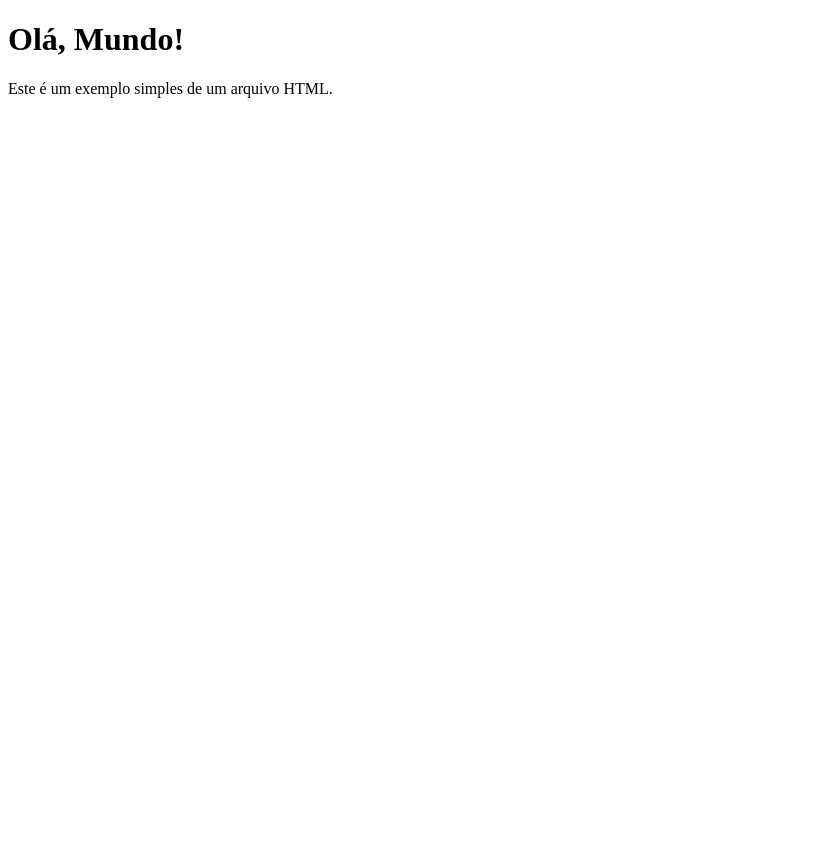
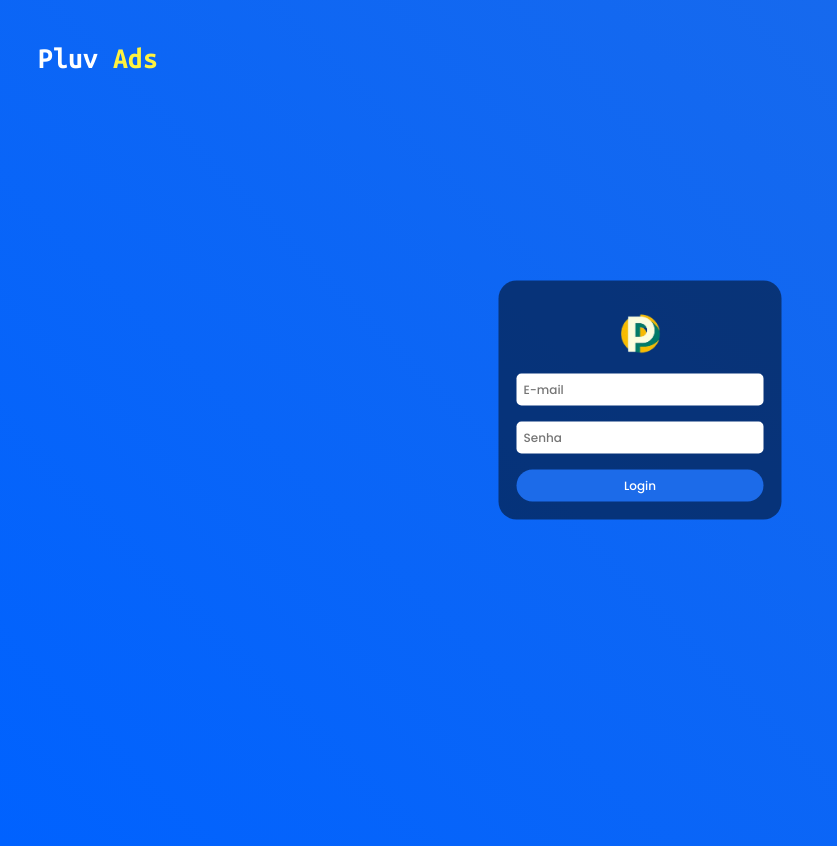
Before and after one commit to zingomes/utn, a plain HTML site: page index.html in a window 1280 px wide. Shown: the whole page, without its empty margins (0-837 px from the left). Before the commit the page ends 800 px from the top, so only its background shows below. Drawn offline with Linux system fonts and the light colour scheme.

Commit message:
Add files via upload

```diff
--- a/index.html
+++ b/index.html
@@ -1,10 +1,34 @@
 <!DOCTYPE html>
-<html>
+<html lang="en">
 <head>
-    <title>Meu Primeiro Site</title>
+  <meta charset="UTF-8">
+  <meta http-equiv="X-UA-Compatible" content="IE=Edge">
+  <meta name="viewport" content="width=device-width, initial-scale=1">
+
+  <title>Pluvi|Login</title>
+
+  <!-- HTML -->
+
+
+  <!-- Custom Styles -->
+  <link rel="stylesheet" href="style.css">
 </head>
+
 <body>
-    <h1>Olá, Mundo!</h1>
-    <p>Este é um exemplo simples de um arquivo HTML.</p>
+  <main>
+    <h1>Pluv <span>Ads</span></h1>
+    <div id="form_login">
+      <img src="logo.png">
+      <form>
+        <input type="email" placeholder="E-mail">
+        <br><br>
+        <input type="password" placeholder="Senha">
+        <br><br>
+        <button type="submit" id="b_login"><a href="home/index.html">Login</a></button>
+      </form>
+    </div>
+  </main>
+  <!-- Project -->
+  <script src="main.js"></script>
 </body>
 </html>
--- /dev/null
+++ b/main.js
@@ -0,0 +1 @@
+console.log('Hello World!');
--- /dev/null
+++ b/style.css
@@ -0,0 +1,64 @@
+@import url('https://fonts.googleapis.com/css2?family=Ubuntu+Mono:wght@700&display=swap');
+@import url('https://fonts.googleapis.com/css2?family=Poppins:ital,wght@0,500;0,900;1,600;1,700&display=swap');
+
+body {
+    font-family: Arial, Helvetica, sans-serif;
+    background-image: linear-gradient(45deg, rgb(0, 98, 255),  rgb(28, 107, 233));
+    padding: 15px 30px;
+    height: 100vh;
+    font-family: 'Ubuntu Mono', monospace;
+  }
+  #form_login {
+    text-align: center;
+    position: absolute;
+    background-color: rgba(0,0,0,0.5);
+    left: 50%;
+    top: 50%;
+    transform: translate(-50%, -50%);
+    padding: 18px;
+    border-radius: 18px;
+  }
+
+  input {
+    border-radius: 5px;
+    outline: None;
+    padding: 7px;
+    border: None;
+    font-family: 'Poppins', sans-serif;
+    font-weight: 500;
+    font-size: 12px;
+  }
+
+  #b_login {
+    padding: 7px;
+    width: 100%;
+    border-radius: 18px;
+    background-color:  rgb(28, 107, 233);
+    border: None;
+    color: white;
+    text-decoration: wavy;
+    font-family: 'Poppins', sans-serif;
+    font-weight: 500;
+    font-size: 12px;
+  }
+
+  img {
+    width: 72px;
+    height: 72px;
+    margin: auto;
+  }
+
+  h1 {
+    color: white;
+    font-family: 'Ubuntu Mono', monospace;
+    font-size: 30px;
+  }
+
+  span {
+    color: rgb(255, 242, 63);
+  }
+
+#b_login a {
+  text-decoration: none;
+  color: white;
+}
```
Also changed, not shown: logo.png (added).
